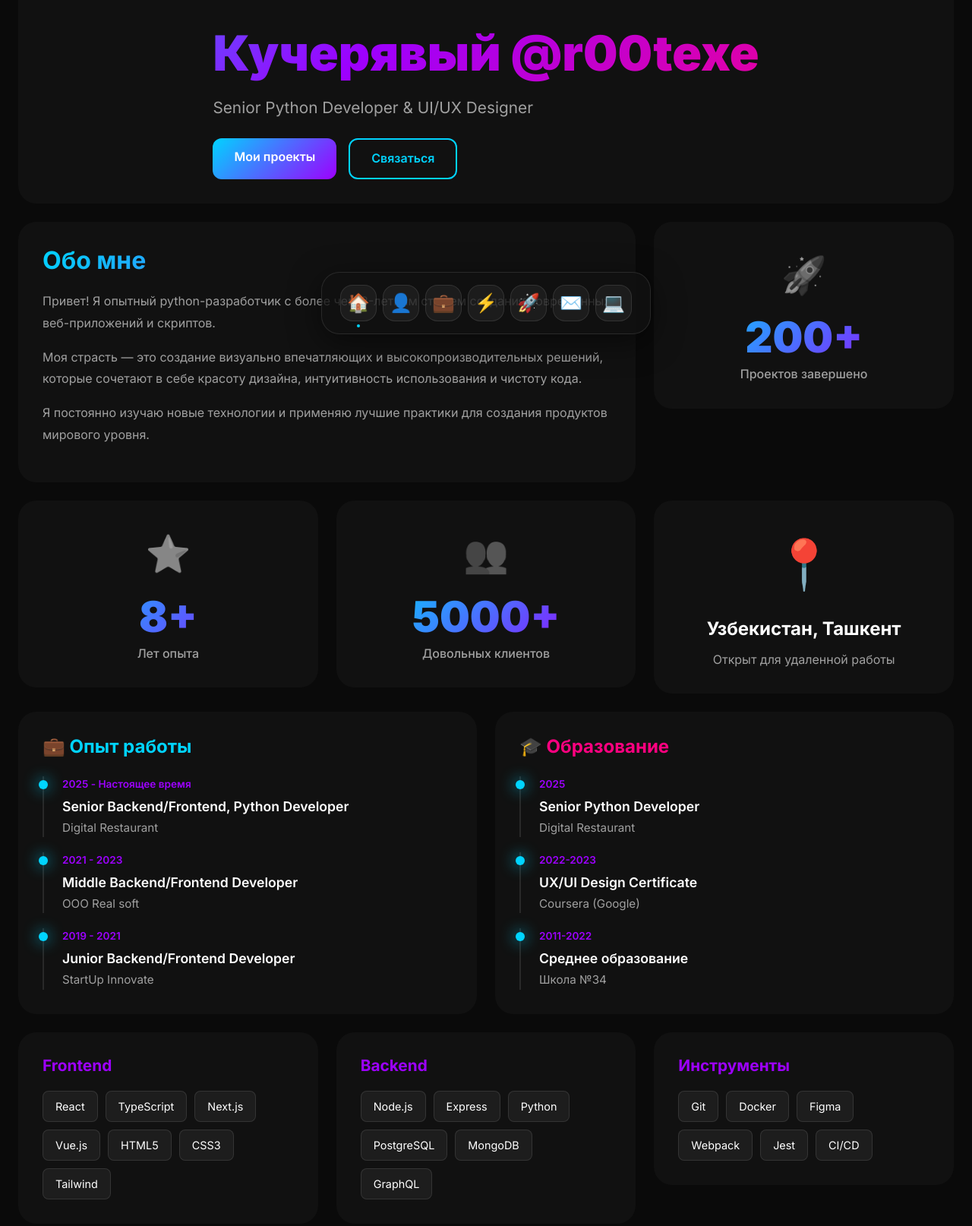
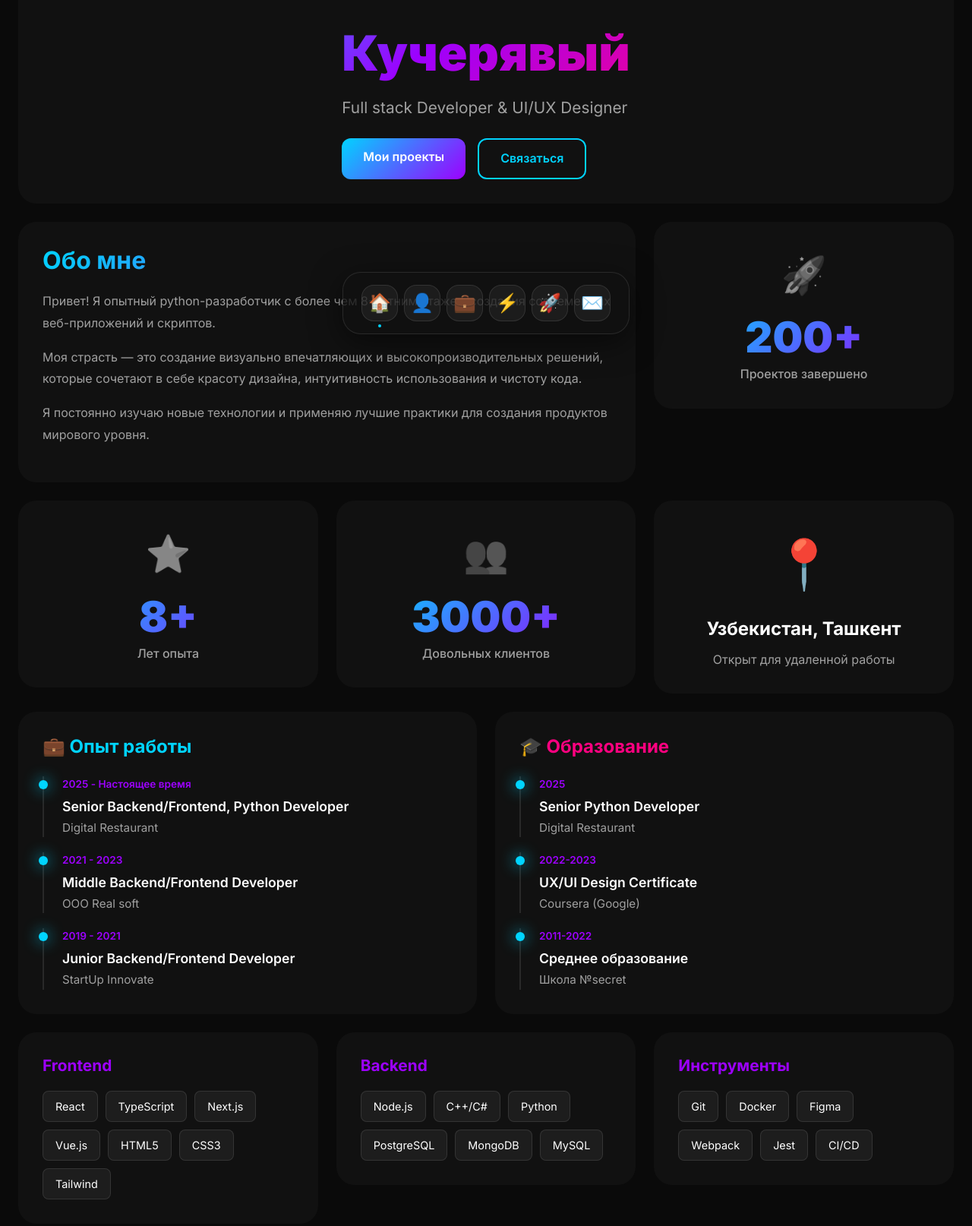
Before and after one commit to r00texec/exe, a website: page index.html in a window 1280 px wide. Shown: the part 340-1954 px from the top of the page at 76% size. Drawn offline with Linux system fonts and the light colour scheme.

Commit message:
Update index.html
Signed-off-by: r00texe <diasaliyev21@gmail.com>

```diff
--- a/index.html
+++ b/index.html
@@ -3,7 +3,7 @@
 <head>
     <meta charset="UTF-8">
     <meta name="viewport" content="width=device-width, initial-scale=1.0">
-    <title>Портфолио | @r00texe</title>
+    <title>Обо мне | @r00texe</title>
     <link rel="preconnect" href="https://fonts.googleapis.com">
     <link rel="preconnect" href="https://fonts.gstatic.com" crossorigin>
     <link href="https://fonts.googleapis.com/css2?family=Inter:wght@300;400;500;600;700;900&display=swap" rel="stylesheet">
@@ -1031,14 +1031,6 @@
                         <span class="dock-label">Контакты</span>
                     </a>
                 </li>
-                <li class="dock-item">
-                    <a href="https://github.com/r00texec" target="_blank" class="dock-link">
-                        <div class="dock-icon-wrapper">
-                            <span class="dock-icon">💻</span>
-                        </div>
-                        <span class="dock-label">GitHub</span>
-                    </a>
-                </li>
             </ul>
         </nav>
     </div>
@@ -1054,16 +1046,16 @@
                         <div class="hero-image-wrapper">
                             <div class="hero-image-inner">
                                 <!-- ЗАМЕНИТЕ на ваше фото -->
-                                <img src="https://i.yapx.ru/cGjf2.jpg"
+                                <img src="https://i.yapx.ru/cKrqD.jpg"
                                      alt="Ваше фото"
                                      class="hero-image">
                             </div>
                         </div>
                         <div class="hero-info">
                             <!-- ЗАМЕНИТЕ на ваше имя -->
-                            <h1 class="hero-title">Кучерявый @r00texe</h1>
+                            <h1 class="hero-title">Кучерявый</h1>
                             <!-- ЗАМЕНИТЕ на вашу специальность -->
-                            <p class="hero-subtitle">Senior Python Developer & UI/UX Designer</p>
+                            <p class="hero-subtitle">Full stack Developer & UI/UX Designer</p>
                             <div class="hero-buttons">
                                 <a href="#projects" class="btn btn-primary">Мои проекты</a>
                                 <a href="#contact" class="btn btn-secondary">Связаться</a>
@@ -1142,7 +1134,7 @@
                     <div class="eb-content">
                         <div class="stat-icon">👥</div>
                         <!-- ЗАМЕНИТЕ -->
-                        <div class="stat-number">5000+</div>
+                        <div class="stat-number">3000+</div>
                         <div class="stat-label">Довольных клиентов</div>
                     </div>
                     <div class="eb-layers">
@@ -1225,7 +1217,7 @@
                             <div class="timeline-compact-item">
                                 <div class="timeline-compact-date">2011-2022</div>
                                 <div class="timeline-compact-title">Среднее образование</div>
-                                <div class="timeline-compact-company">Школа №34</div>
+                                <div class="timeline-compact-company">Школа №secret</div>
                             </div>
                         </div>
                     </div>
@@ -1271,11 +1263,11 @@
                         <h3>Backend</h3>
                         <div class="skill-tags">
                             <span class="skill-tag">Node.js</span>
-                            <span class="skill-tag">Express</span>
+                            <span class="skill-tag">C++/C#</span>
                             <span class="skill-tag">Python</span>
                             <span class="skill-tag">PostgreSQL</span>
                             <span class="skill-tag">MongoDB</span>
-                            <span class="skill-tag">GraphQL</span>
+                            <span class="skill-tag">MySQL</span>
                         </div>
                     </div>
                     <div class="eb-layers">
@@ -1348,7 +1340,7 @@
                         <div class="project-tags">
                             <span class="project-tag">Next.js</span>
                             <span class="project-tag">Stripe</span>
-                            <span class="project-tag">PostgreSQL</span>
+                            <span class="project-tag">MySQL</span>
                         </div>
                         <a href="#" class="project-link">Подробнее →</a>
                     </div>
@@ -1411,7 +1403,7 @@
             <div class="bento-item-wide fade-up">
                 <div class="electric-border contact-card color-purple">
                     <div class="eb-content">
-                        <h3>Давайте работать вместе</h3>
+                        <h3>Можем поработать вместе</h3>
                         <p>Открыт для интересных проектов и предложений о сотрудничестве</p>
                         <div class="contact-links-grid">
                             <!-- ЗАМЕНИТЕ на ваши контакты -->
@@ -1524,4 +1516,5 @@
     </script>
 
 </body>
+
 </html>
```
